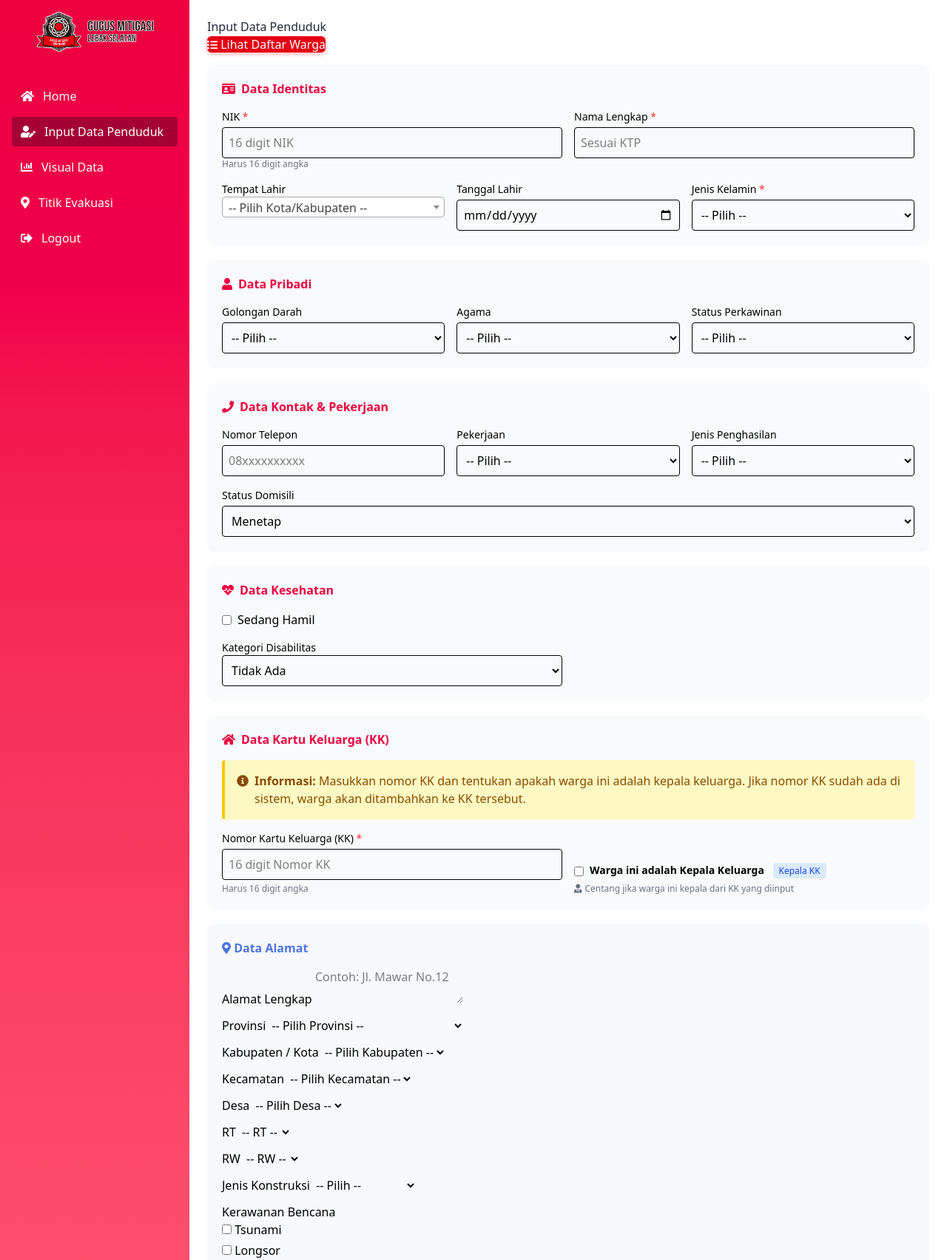
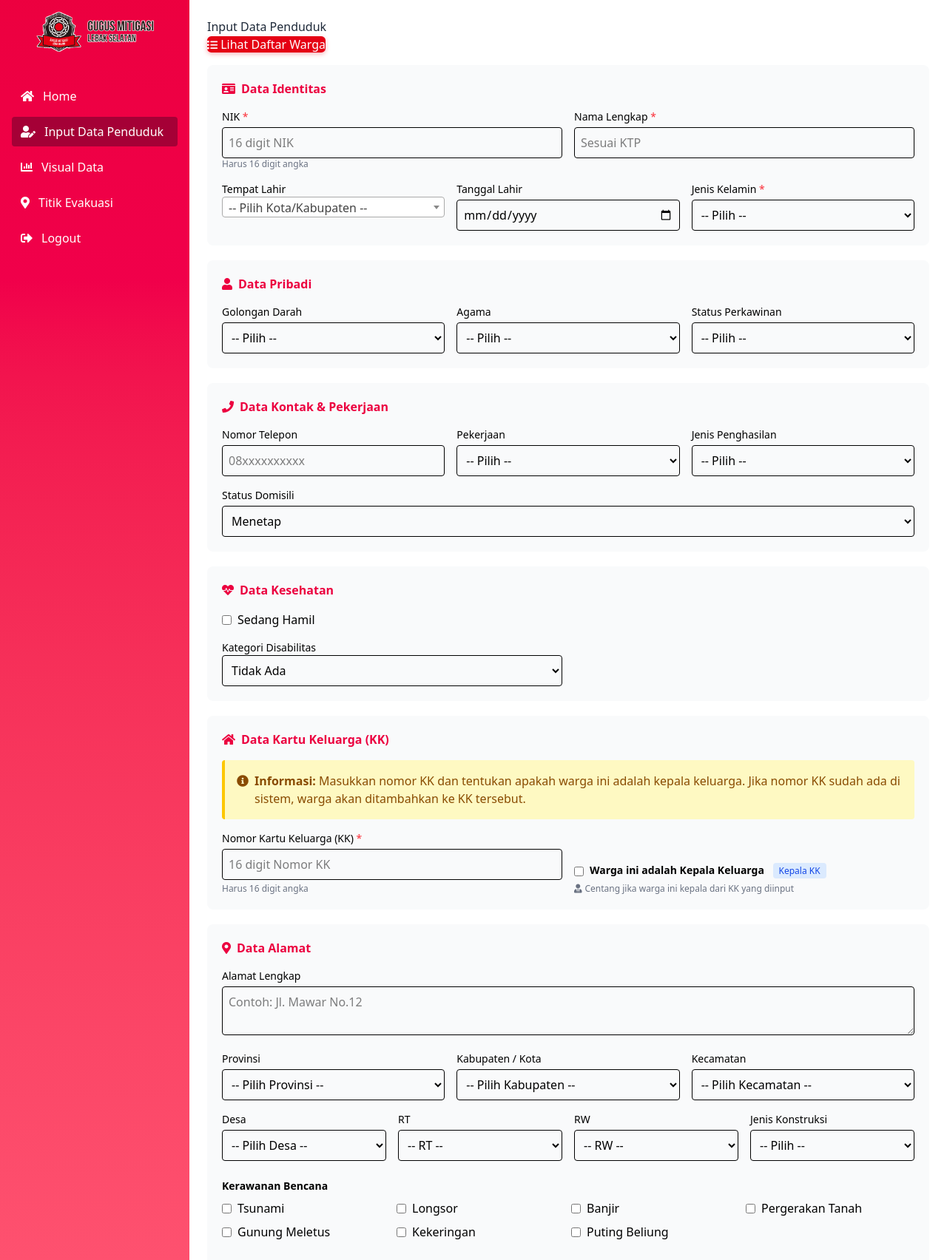
Before and after one commit to francisAWJ/SIGAPDESA, a PHP site: page /input_data.php in a window 1280 px wide. Shown: the top 1704 px of the page at 74% size. Run offline with PHP 8.4, Linux system fonts and the light colour scheme; a user stored in the database is signed in; data comes from the database, SQL or seed files in the repository; style sheets or scripts are compiled from the project's sources; some libraries are stand-ins or nearby versions; some web fonts are replaced.

Commit message:
migrated Data Alamat section to Tailwind

```diff
--- a/input_data.php
+++ b/input_data.php
@@ -542,166 +542,200 @@
                     </div>
 
                     <!-- Data Alamat -->
-                    <div class="form-section">
-                        <h5><i class="fas fa-map-marker-alt"></i> Data Alamat</h5>
-                        <div class="row">
-                            <div class="col-md-12 mb-3">
-                                <label>Alamat Lengkap</label>
-                                <textarea class="form-control" name="alamat_lengkap" rows="2"
+                    <div class="bg-gray-50 p-5 rounded-lg mb-5">
+                        <h5 class="text-rose-600 font-semibold mb-4 flex items-center gap-2">
+                            <i class="fas fa-map-marker-alt"></i> Data Alamat
+                        </h5>
+
+                        <!-- Alamat -->
+                        <div class="mb-4">
+                            <label class="block text-sm font-medium">Alamat Lengkap</label>
+                            <textarea name="alamat_lengkap" rows="2"
+                                class="w-full mt-1 p-2 border rounded focus:ring-2 focus:ring-rose-400"
                                 placeholder="Contoh: Jl. Mawar No.12"></textarea>
                         </div>
 
-                            <div class="col-md-4 mb-3">
-                                <label>Provinsi</label>
-                                <select class="form-control" name="provinsi" id="provinsi" required>
+                        <!-- Wilayah -->
+                        <div class="grid md:grid-cols-3 gap-4">
+                            <!-- Provinsi -->
+                            <div>
+                                <label class="block text-sm font-medium">Provinsi</label>
+                                <select name="provinsi" id="provinsi" required
+                                    class="w-full mt-1 p-2 border rounded">
                                     <option value="">-- Pilih Provinsi --</option>
                                     <?php
                                     mysqli_data_seek($provinsi_result, 0);
                                     while ($p = mysqli_fetch_assoc($provinsi_result)):
                                     ?>
-                                        <option value="<?php echo $p['id_provinsi']; ?>">
-                                            <?php echo $p['nama_provinsi']; ?>
+                                        <option value="<?= $p['id_provinsi']; ?>">
+                                            <?= $p['nama_provinsi']; ?>
                                         </option>
                                     <?php endwhile; ?>
                                 </select>
                             </div>
 
-                            <div class="col-md-4 mb-3">
-                                <label>Kabupaten / Kota</label>
-                                <select class="form-control" name="kabupaten" id="kabupaten" required>
+                            <!-- Kabupaten -->
+                            <div>
+                                <label class="block text-sm font-medium">Kabupaten / Kota</label>
+                                <select name="kabupaten" id="kabupaten" required
+                                    class="w-full mt-1 p-2 border rounded">
                                     <option value="">-- Pilih Kabupaten --</option>
                                 </select>
                             </div>
 
-                            <div class="col-md-4 mb-3">
-                                <label>Kecamatan</label>
-                                <select class="form-control" name="kecamatan" id="kecamatan" required>
+                            <!-- Kecamatan -->
+                            <div>
+                                <label class="block text-sm font-medium">Kecamatan</label>
+                                <select name="kecamatan" id="kecamatan" required
+                                    class="w-full mt-1 p-2 border rounded">
                                     <option value="">-- Pilih Kecamatan --</option>
                                 </select>
                             </div>
+                        </div>
 
-                            <div class="col-md-4 mb-3">
-                                <label>Desa</label>
-                                <select class="form-control" name="desa" id="desa">
+                        <!-- Desa + RT RW + Konstruksi -->
+                        <div class="grid md:grid-cols-4 gap-4 mt-4">
+                            <!-- Desa -->
+                            <div>
+                                <label class="block text-sm font-medium">Desa</label>
+                                <select name="desa" id="desa"
+                                    class="w-full mt-1 p-2 border rounded">
                                     <option value="">-- Pilih Desa --</option>
                                 </select>
                             </div>
 
-                            <div class="col-md-2 mb-3">
-                                <label>RT</label>
-                                <select class="form-control" name="id_rt">
+                            <!-- RT -->
+                            <div>
+                                <label class="block text-sm font-medium">RT</label>
+                                <select name="id_rt" class="w-full mt-1 p-2 border rounded">
                                     <option value="">-- RT --</option>
                                     <?php
                                     mysqli_data_seek($rt_result, 0);
                                     while ($r = mysqli_fetch_assoc($rt_result)):
                                     ?>
-                                        <option value="<?php echo $r['id_rt']; ?>">
-                                            RT <?php echo htmlspecialchars($r['nomor_rt']); ?>
+                                        <option value="<?= $r['id_rt']; ?>">
+                                            RT <?= htmlspecialchars($r['nomor_rt']); ?>
                                         </option>
                                     <?php endwhile; ?>
                                 </select>
                             </div>
 
-                            <div class="col-md-2 mb-3">
-                                <label>RW</label>
-                                <select class="form-control" name="id_rw">
+                            <!-- RW -->
+                            <div>
+                                <label class="block text-sm font-medium">RW</label>
+                                <select name="id_rw" class="w-full mt-1 p-2 border rounded">
                                     <option value="">-- RW --</option>
                                     <?php
                                     mysqli_data_seek($rw_result, 0);
                                     while ($rw = mysqli_fetch_assoc($rw_result)):
                                     ?>
-                                        <option value="<?php echo $rw['id_rw']; ?>">
-                                            RW <?php echo htmlspecialchars($rw['nomor_rw']); ?>
+                                        <option value="<?= $rw['id_rw']; ?>">
+                                            RW <?= htmlspecialchars($rw['nomor_rw']); ?>
                                         </option>
                                     <?php endwhile; ?>
                                 </select>
                             </div>
 
-                            <div class="col-md-4 mb-3">
-                                <label>Jenis Konstruksi</label>
-                                <select class="form-control" name="jenis_konstruksi">
+                            <!-- Konstruksi -->
+                            <div>
+                                <label class="block text-sm font-medium">Jenis Konstruksi</label>
+                                <select name="jenis_konstruksi"
+                                    class="w-full mt-1 p-2 border rounded">
                                     <option value="">-- Pilih --</option>
                                     <option value="Kayu">Kayu</option>
                                     <option value="Semi Permanen">Semi Permanen</option>
                                     <option value="Permanen">Permanen</option>
                                 </select>
                             </div>
+                        </div>
 
-                            <div class="col-md-4 mb-3">
-                                <label class="form-label fw-semibold">Kerawanan Bencana</label>
-                                <div class="form-check mb-1">
-                                    <input class="form-check-input" type="checkbox" name="status_zona_tsunami[]"
-                                        value="Tsunami" id="chkTsunami">
-                                    <label class="form-check-label" for="chkTsunami">Tsunami</label>
-                                </div>
-                                <div class="form-check mb-1">
-                                    <input class="form-check-input" type="checkbox" name="status_zona_tsunami[]"
-                                        value="Longsor" id="chkLongsor">
-                                    <label class="form-check-label" for="chkLongsor">Longsor</label>
-                                </div>
-                                <div class="form-check mb-1">
-                                    <input class="form-check-input" type="checkbox" name="status_zona_tsunami[]"
-                                        value="Banjir" id="chkBanjir">
-                                    <label class="form-check-label" for="chkBanjir">Banjir</label>
-                                </div>
-                                <div class="form-check mb-1">
-                                    <input class="form-check-input" type="checkbox" name="status_zona_tsunami[]"
-                                        value="Pergerakan Tanah" id="chkPergerakanTanah">
-                                    <label class="form-check-label" for="chkPergerakanTanah">Pergerakan Tanah</label>
-                                </div>
-                                <div class="form-check mb-1">
-                                    <input class="form-check-input" type="checkbox" name="status_zona_tsunami[]"
-                                        value="Gunung Meletus" id="chkGunungMeletus">
-                                    <label class="form-check-label" for="chkGunungMeletus">Gunung Meletus</label>
-                                </div>
-                                <div class="form-check mb-1">
-                                    <input class="form-check-input" type="checkbox" name="status_zona_tsunami[]"
-                                        value="Kekeringan" id="chkKekeringan">
-                                    <label class="form-check-label" for="chkKekeringan">Kekeringan</label>
-                                </div>
-                                <div class="form-check mb-1">
-                                    <input class="form-check-input" type="checkbox" name="status_zona_tsunami[]"
-                                        value="Puting Beliung" id="chkPutingBeliung">
-                                    <label class="form-check-label" for="chkPutingBeliung">Puting Beliung</label>
+                        <!-- Kerawanan Bencana -->
+                        <div class="mt-6">
+                            <label class="block text-sm font-semibold mb-2">Kerawanan Bencana</label>
+
+                            <div class="grid grid-cols-2 md:grid-cols-4 gap-2">
+                                <label class="flex items-center gap-2">
+                                    <input type="checkbox" name="status_zona_tsunami[]" value="Tsunami" class="accent-rose-500">
+                                    Tsunami
+                                </label>
+
+                                <label class="flex items-center gap-2">
+                                    <input type="checkbox" name="status_zona_tsunami[]" value="Longsor" class="accent-rose-500">
+                                    Longsor
+                                </label>
+
+                                <label class="flex items-center gap-2">
+                                    <input type="checkbox" name="status_zona_tsunami[]" value="Banjir" class="accent-rose-500">
+                                    Banjir
+                                </label>
+
+                                <label class="flex items-center gap-2">
+                                    <input type="checkbox" name="status_zona_tsunami[]" value="Pergerakan Tanah" class="accent-rose-500">
+                                    Pergerakan Tanah
+                                </label>
+
+                                <label class="flex items-center gap-2">
+                                    <input type="checkbox" name="status_zona_tsunami[]" value="Gunung Meletus" class="accent-rose-500">
+                                    Gunung Meletus
+                                </label>
+
+                                <label class="flex items-center gap-2">
+                                    <input type="checkbox" name="status_zona_tsunami[]" value="Kekeringan" class="accent-rose-500">
+                                    Kekeringan
+                                </label>
+
+                                <label class="flex items-center gap-2">
+                                    <input type="checkbox" name="status_zona_tsunami[]" value="Puting Beliung" class="accent-rose-500">
+                                    Puting Beliung
+                                </label>
                             </div>
                         </div>
 
-                            <!-- Titik Koordinat -->
-                            <div class="col-md-12 mb-3 mt-3">
-                                <label class="fw-semibold">Titik Koordinat Lokasi Rumah</label>
+                        <!-- Koordinat + Map -->
+                        <div class="mt-6">
+                            <label class="block text-sm font-semibold mb-2">Titik Koordinat Lokasi Rumah</label>
 
-                                <!-- Search Box -->
-                                <input type="text" id="searchBox" class="form-control mb-2" placeholder="Cari alamat...">
+                            <!-- Search -->
+                            <input type="text" id="searchBox"
+                                class="w-full p-2 border rounded mb-2"
+                                placeholder="Cari alamat...">
+
                             <div id="suggestions"
-                                    style="position:absolute; z-index:9999; background:white; width:100%; border:1px solid #ccc; display:none;">
+                                class="absolute z-50 bg-white w-full border rounded shadow hidden">
                             </div>
 
-                                <!-- MAP -->
-                                <div id="map" style="height: 300px; width: 100%; border-radius: 8px; border: 1px solid #ccc;">
+                            <!-- Map -->
+                            <div id="map"
+                                class="h-72 w-full rounded border mt-2">
                             </div>
 
-                                <!-- Latitude & Longitude -->
-                                <div class="row mt-2">
-                                    <div class="col-md-6">
-                                        <label>Latitude</label>
-                                        <input type="text" id="latitude" name="latitude" class="form-control" readonly>
+                            <!-- Lat Long -->
+                            <div class="grid md:grid-cols-2 gap-4 mt-3">
+                                <div>
+                                    <label class="block text-sm">Latitude</label>
+                                    <input type="text" id="latitude" name="latitude"
+                                        class="w-full p-2 border rounded bg-gray-100" readonly>
                                 </div>
-                                    <div class="col-md-6">
-                                        <label>Longitude</label>
-                                        <input type="text" id="longitude" name="longitude" class="form-control" readonly>
-                                    </div>
+
+                                <div>
+                                    <label class="block text-sm">Longitude</label>
+                                    <input type="text" id="longitude" name="longitude"
+                                        class="w-full p-2 border rounded bg-gray-100" readonly>
                                 </div>
                             </div>
                         </div>
                     </div>
 
                     <!-- Submit Buttons -->
-                    <div class="text-right">
-                        <button type="reset" class="btn btn-secondary">
-                            <i class="fas fa-redo"></i> Reset Form
+                    <div class="flex justify-end gap-3">
+                        <button type="reset"
+                            class="px-4 py-2 bg-gray-400 text-white rounded hover:bg-gray-500">
+                            Reset
                         </button>
-                        <button type="submit" class="btn btn-primary">
-                            <i class="fas fa-save"></i> Simpan Data Penduduk
+
+                        <button type="submit"
+                            class="px-4 py-2 bg-rose-600 text-white rounded hover:bg-rose-700">
+                            Simpan
                         </button>
                     </div>
                 </form>
```
Lines whose indentation alone changed are shown as unchanged.
